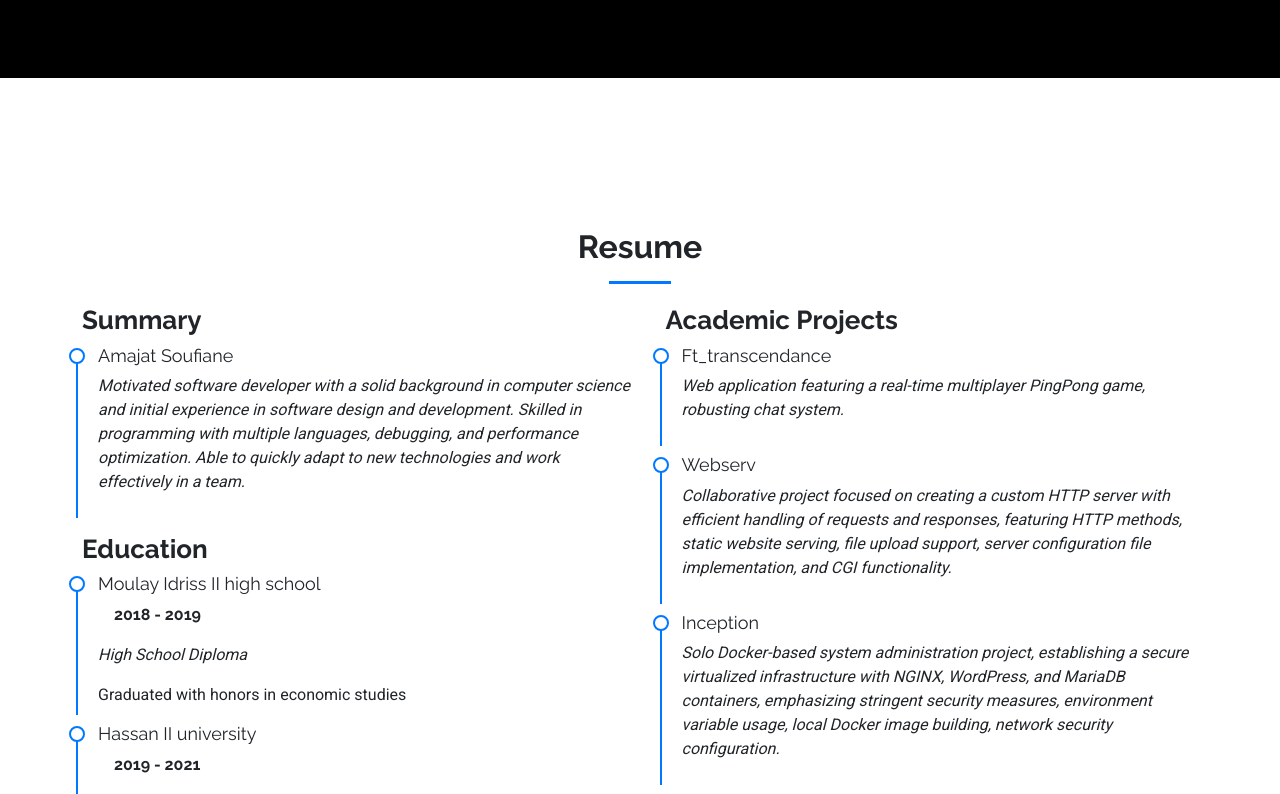
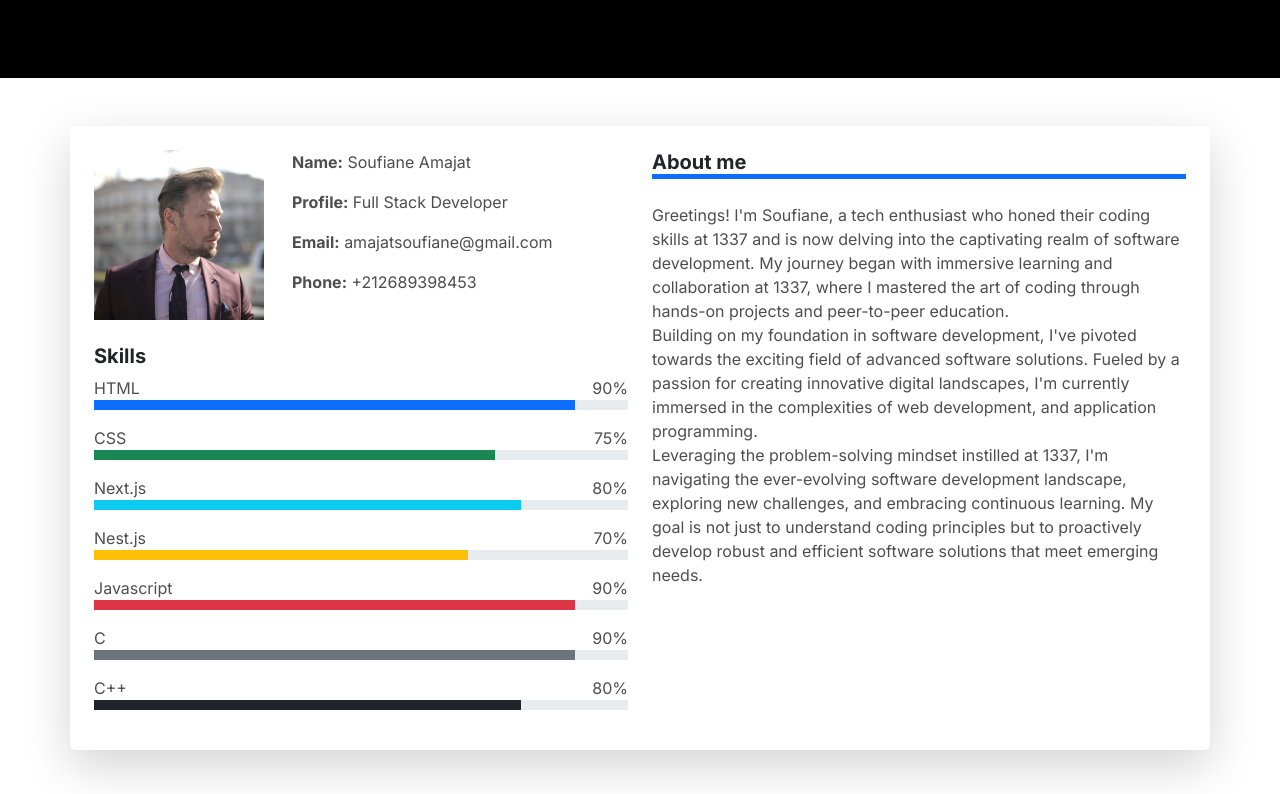
Before and after one commit to soufiane-amt/My-Portfolio, a Next.js app: page / in a window 1280 px wide. Shown: the part 500-1294 px from the top of the page. Built offline with nearby package versions, Linux system fonts and the light colour scheme.

Commit message:
Real skills evaluation

```diff
--- a/src/app/components/About.tsx
+++ b/src/app/components/About.tsx
@@ -70,13 +70,13 @@ function AboutSkills (){
     return (
         <div className={`mt-4`}>
             <h5 className={`${style.fw_18_px} fw-bold ${style.f_famil_raleway}`}>Skills</h5>
-            <SkillBar skillData={{skillName:"HTML", percentage: "70", color: ""}} />
-            <SkillBar skillData={{skillName:"CSS", percentage: "20", color: "success"}} />
-            <SkillBar skillData={{skillName:"Next.js", percentage: "30", color: "info"}} />
-            <SkillBar skillData={{skillName:"Nest.js", percentage: "40", color: "warning"}} />
-            <SkillBar skillData={{skillName:"Javascript", percentage: "50", color: "danger"}} />
-            <SkillBar skillData={{skillName:"C", percentage: "70", color: "secondary"}} />
-            <SkillBar skillData={{skillName:"C++", percentage: "90", color: "dark"}} />
+            <SkillBar skillData={{skillName:"HTML", percentage: "90", color: ""}} />
+            <SkillBar skillData={{skillName:"CSS", percentage: "75", color: "success"}} />
+            <SkillBar skillData={{skillName:"Next.js", percentage: "80", color: "info"}} />
+            <SkillBar skillData={{skillName:"Nest.js", percentage: "70", color: "warning"}} />
+            <SkillBar skillData={{skillName:"Javascript", percentage: "90", color: "danger"}} />
+            <SkillBar skillData={{skillName:"C", percentage: "90", color: "secondary"}} />
+            <SkillBar skillData={{skillName:"C++", percentage: "80", color: "dark"}} />
         </div>
     )
 }
@@ -85,10 +85,10 @@ function AboutSkills (){
 function ProfileInfo() {
     return (
         <div className={`profile-info ${style.text_light_black}  ${style.f_famil_roboto}  `}>
-            <p><span className={` fw-bold ${style.fw_16_px}`}>Name:</span> {profileInfo.name}</p>
-            <p><span className={`fw-bold ${style.fw_16_px}`}>Profile:</span> {profileInfo.profile}</p>
-            <p><span className={`fw-bold ${style.fw_16_px}`}>Email:</span> {profileInfo.email}</p>
-            <p><span className={`fw-bold ${style.fw_16_px}`}>Phone:</span> {profileInfo.phone}</p>
+            <p className={`${style.long_word}`}><span className={` fw-bold ${style.fw_16_px}`}>Name:</span> {profileInfo.name}</p>
+            <p className={`${style.long_word}`}><span className={`fw-bold ${style.fw_16_px}`}>Profile:</span> {profileInfo.profile}</p>
+            <p className={`${style.long_word}`}><span className={`fw-bold ${style.fw_16_px}`}>Email:</span> {profileInfo.email}</p>
+            <p className={`${style.long_word}`}><span className={`fw-bold ${style.fw_16_px}`}>Phone:</span> {profileInfo.phone}</p>
         </div>
     );
 }
@@ -115,10 +115,14 @@ function AboutMe(){
         <div className={`bg-white ${style.about_me}`} >
             <h5 className={`${style.fw_28_px} ${style.f_famil_raleway} fw-bold border-bottom border-primary border-5 mb-4`}>About me</h5>
             <p className={`${style.f_famil_roboto} ${style.fw_18_px} ${style.text_light_black}`}>
-                Curabitur non nulla sit amet nisl tempus convallis quis ac lectus. Curabitur arcu erat, accumsan id imperdiet et, porttitor at sem. Praesent sapien massa, convallis a pellentesque nec, egestas non nisi. Nulla porttitor accumsan tincidunt.
-                Mauris blandit aliquet elit, eget tincidunt nibh pulvinar a. Vivamus suscipit tortor eget felis porttitor volutpat. Vestibulum ac diam sit amet quam vehicula elementum sed sit amet dui. porttitor at sem.
-                Nulla porttitor accumsan tincidunt. Quisque velit nisi, pretium ut lacinia in, elementum id enim. Nulla porttitor accumsan tincidunt. Mauris blandit aliquet elit, eget tincidunt nibh pulvinar a.
-            </p>
+            Greetings! I'm Soufiane, a tech enthusiast who honed their coding skills at 1337 and is now delving into the captivating realm of software development. My journey began with immersive learning and collaboration at 1337, where I mastered the art of coding through hands-on projects and peer-to-peer education.
+
+            <br/>
+            Building on my foundation in software development, I've pivoted towards the exciting field of advanced software solutions. Fueled by a passion for creating innovative digital landscapes, I'm currently immersed in the complexities of web development, and application programming.
+            <br/>
+
+
+            Leveraging the problem-solving mindset instilled at 1337, I'm navigating the ever-evolving software development landscape, exploring new challenges, and embracing continuous learning. My goal is not just to understand coding principles but to proactively develop robust and efficient software solutions that meet emerging needs.            </p>
         </div>
     )
 }
--- a/src/app/components/Portfolio.tsx
+++ b/src/app/components/Portfolio.tsx
@@ -120,12 +120,9 @@ function ProjectsNavBarList ()
 
                                 </a>
                         </li>
-                        {/* <li className="nav-item">
-                            <a onClick={handleButtonClick} className={`nav-link ${style.list_item} ${currentList == "Algorithms" ? "text-primary" : ""}`} href="#Algorithms">Algorithms</a>
-                        </li>
                         <li className="nav-item">
                             <a onClick={handleButtonClick} className={`nav-link ${style.list_item} ${currentList  == "Graphics" ? "text-primary" : ""}`} href="#Graphics">Graphics</a>
-                        </li> */}
+                        </li>
                         <li className="nav-item">
                             <a onClick={handleButtonClick} className={`nav-link ${style.list_item} ${currentList  =="Others" ? "text-primary" : ""}`} href="#Others">Others</a>
                         </li>
--- a/src/app/page.tsx
+++ b/src/app/page.tsx
@@ -37,7 +37,7 @@ export default function MainPage() {
         </header>
         <main className="container-fluid p-0 bg-white">
           <Home  setCurrentPage={setCurrentPage} reference={homeRef}/>
-          {/* <About setCurrentPage={setCurrentPage} reference={aboutRef}/> */}
+          <About setCurrentPage={setCurrentPage} reference={aboutRef}/>
           <Resume setCurrentPage={setCurrentPage} reference={resumeRef}/>
           <Portfolio setCurrentPage={setCurrentPage} reference={portfolioRef}/>
           <Contact setCurrentPage={setCurrentPage} reference={contactRef}/>
--- a/src/app/styles/About.module.css
+++ b/src/app/styles/About.module.css
@@ -37,3 +37,6 @@
 }
 
 /* GeneralScrollSpy.module.css */
+.long_word {
+    word-break: break-all;
+  }
--- a/src/app/styles/GeneralScrollSpy.module.css
+++ b/src/app/styles/GeneralScrollSpy.module.css
@@ -119,10 +119,9 @@
     width:137px;
     height: 47px;
   }
-  @media (max-width: 341px) {
+  @media (max-width: 600px) {
    .logo_img{
     width:130px;
-    height: 50px;
    }
    .main_nav_content{
    margin-inline: 0 !important;
--- a/src/app/styles/Portfolio.module.css
+++ b/src/app/styles/Portfolio.module.css
@@ -81,3 +81,9 @@
         font-size: 11px;
     }
 }
+
+@media (max-width: 215px) {
+    .list_item{
+        font-size: 8px;
+    }
+}
```
